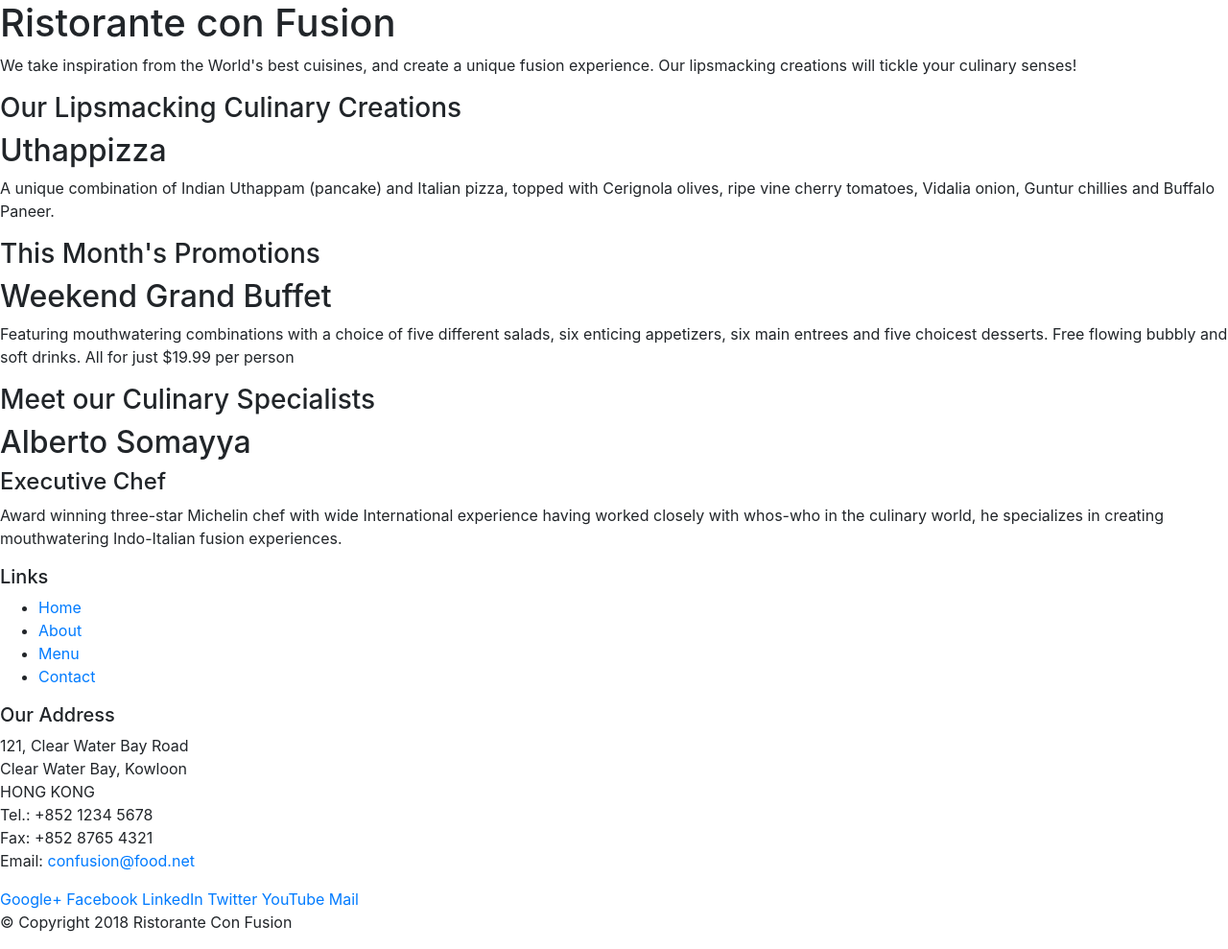
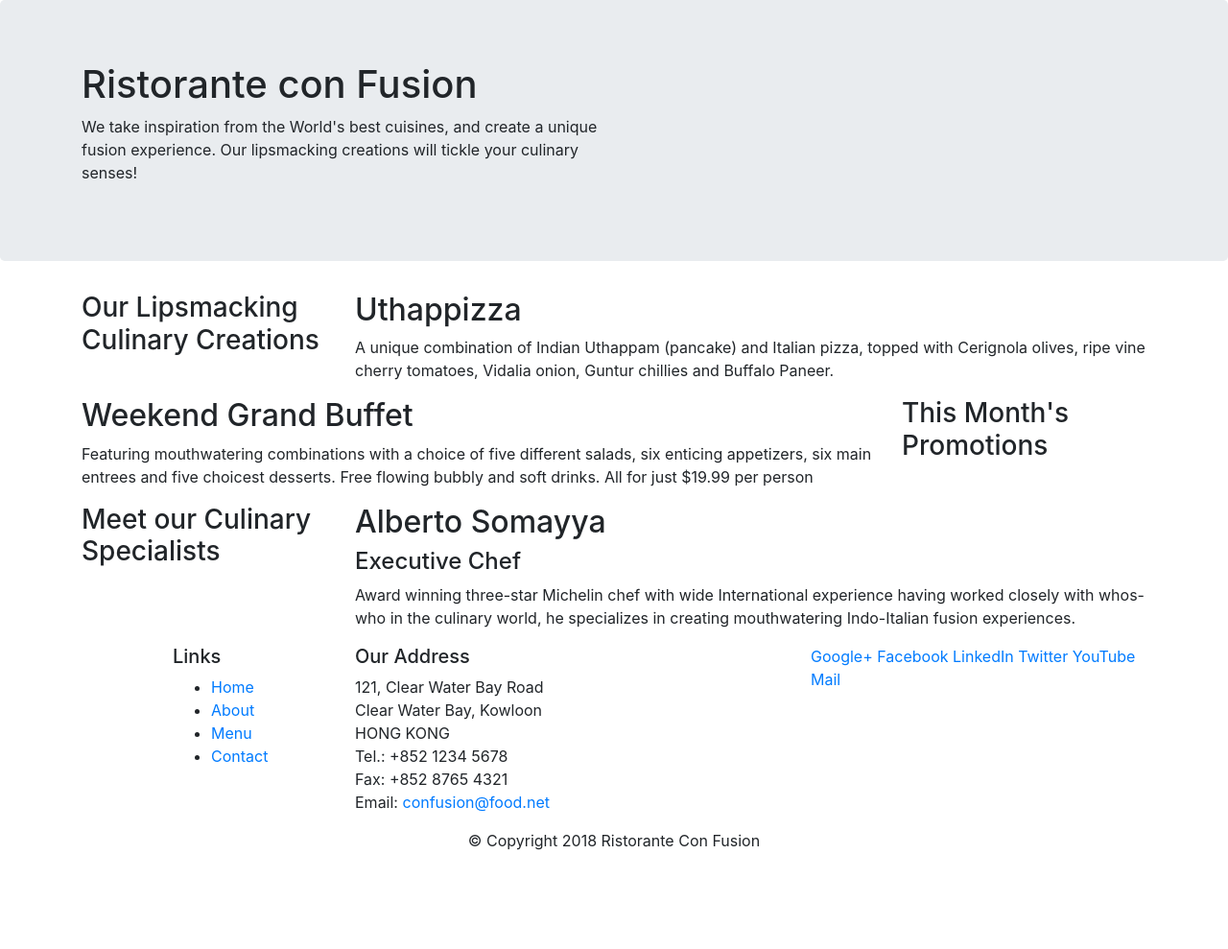
Before and after one commit to IrfanulKarim/confusion-restaurent, a website: page index.html in a window 1280 px wide. Shown: the whole page at 96% size. After the commit the page ends 904 px from the top, so only its background shows below. Drawn offline with nearby package versions, Linux system fonts and the light colour scheme.

Commit message:
Bootstrap Grid System Part-1

```diff
--- a/index.html
+++ b/index.html
@@ -12,46 +12,46 @@
 
 <body>
 
-    <header>
-        <div>
-            <div>
-                <div>
+    <header class="jumbotron">
+        <div class="container">
+            <div class="row">
+                <div class="col-12 col-sm-6">
                     <h1>Ristorante con Fusion</h1>
                     <p>We take inspiration from the World's best cuisines, and create a unique fusion experience. Our lipsmacking creations will tickle your culinary senses!</p>
                 </div>
-                <div>
+                <div class="col col-sm">
                 </div>
             </div>
         </div>
     </header>
 
-    <div>
-        <div>
-            <div>
+    <div class="container">
+        <div class="row">
+            <div class="col-12 col-sm-4 col-md-3">
                 <h3>Our Lipsmacking Culinary Creations</h3>
             </div>
-            <div>
+            <div class="col col-sm col-md">
                 <h2>Uthappizza</h2>
                 <p>A unique combination of Indian Uthappam (pancake) and Italian pizza, topped with Cerignola olives, ripe vine cherry tomatoes, Vidalia onion, Guntur chillies and Buffalo Paneer.</p>
             </div>
         </div>
 
 
-        <div>
-            <div>
+        <div class="row">
+            <div class="col-12 col-sm-4 order-sm-last col-md-3">
                 <h3>This Month's Promotions</h3>
             </div>
-            <div>
+            <div class="col col-sm order-sm-first col-md">
                 <h2>Weekend Grand Buffet</h2>
                 <p>Featuring mouthwatering combinations with a choice of five different salads, six enticing appetizers, six main entrees and five choicest desserts. Free flowing bubbly and soft drinks. All for just $19.99 per person </p>
             </div>
         </div>
 
-        <div>
-            <div>
+        <div class="row">
+            <div class="col-12 col-sm-4 col-md-3">
                 <h3>Meet our Culinary Specialists</h3>
             </div>
-            <div>
+            <div class="col col-sm col-md">
                 <h2>Alberto Somayya</h2>
                 <h4>Executive Chef</h4>
                 <p>Award winning three-star Michelin chef with wide International experience having worked closely with whos-who in the culinary world, he specializes in creating mouthwatering Indo-Italian fusion experiences. </p>
@@ -60,9 +60,9 @@
     </div>
 
     <footer>
-        <div>
-            <div>
-                <div>
+        <div class="container">
+            <div class="row justify-content-center">
+                <div class="col-4 col-sm-2 offset-sm-1">
                     <h5>Links</h5>
                     <ul>
                         <li><a href="#">Home</a></li>
@@ -71,7 +71,7 @@
                         <li><a href="#">Contact</a></li>
                     </ul>
                 </div>
-                <div>
+                <div class="col-7 col-sm-5">
                     <h5>Our Address</h5>
                     <address>
 		              121, Clear Water Bay Road<br>
@@ -82,7 +82,7 @@
 		              Email: <a href="mailto:confusion@food.net">confusion@food.net</a>
 		           </address>
                 </div>
-                <div>
+                <div class="col-12 col-sm-4">
                     <div>
                         <a href="http://google.com/+">Google+</a>
                         <a href="http://www.facebook.com/profile.php?id=">Facebook</a>
@@ -93,8 +93,8 @@
                     </div>
                 </div>
            </div>
-           <div>
-                <div>
+           <div class="row justify-content-center">
+                <div class="col-auto">
                     <p>© Copyright 2018 Ristorante Con Fusion</p>
                 </div>
            </div>
```
